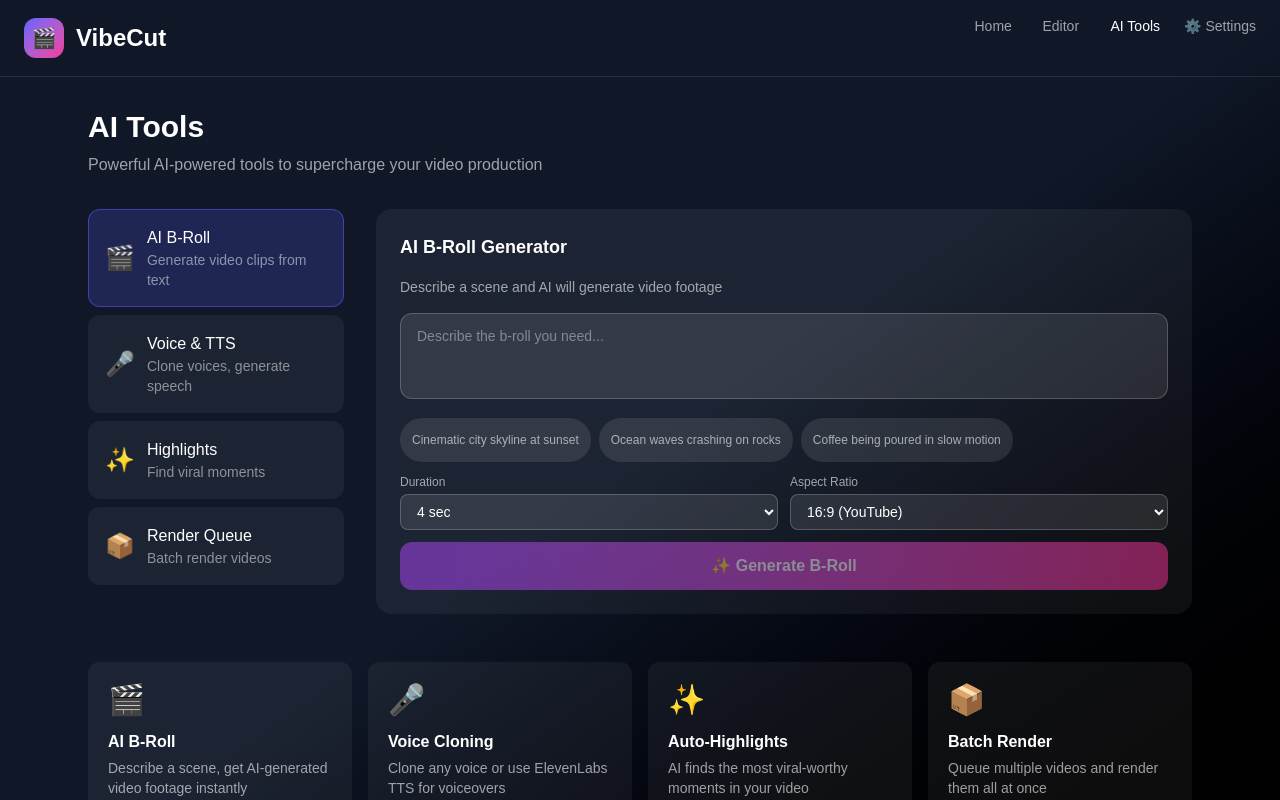
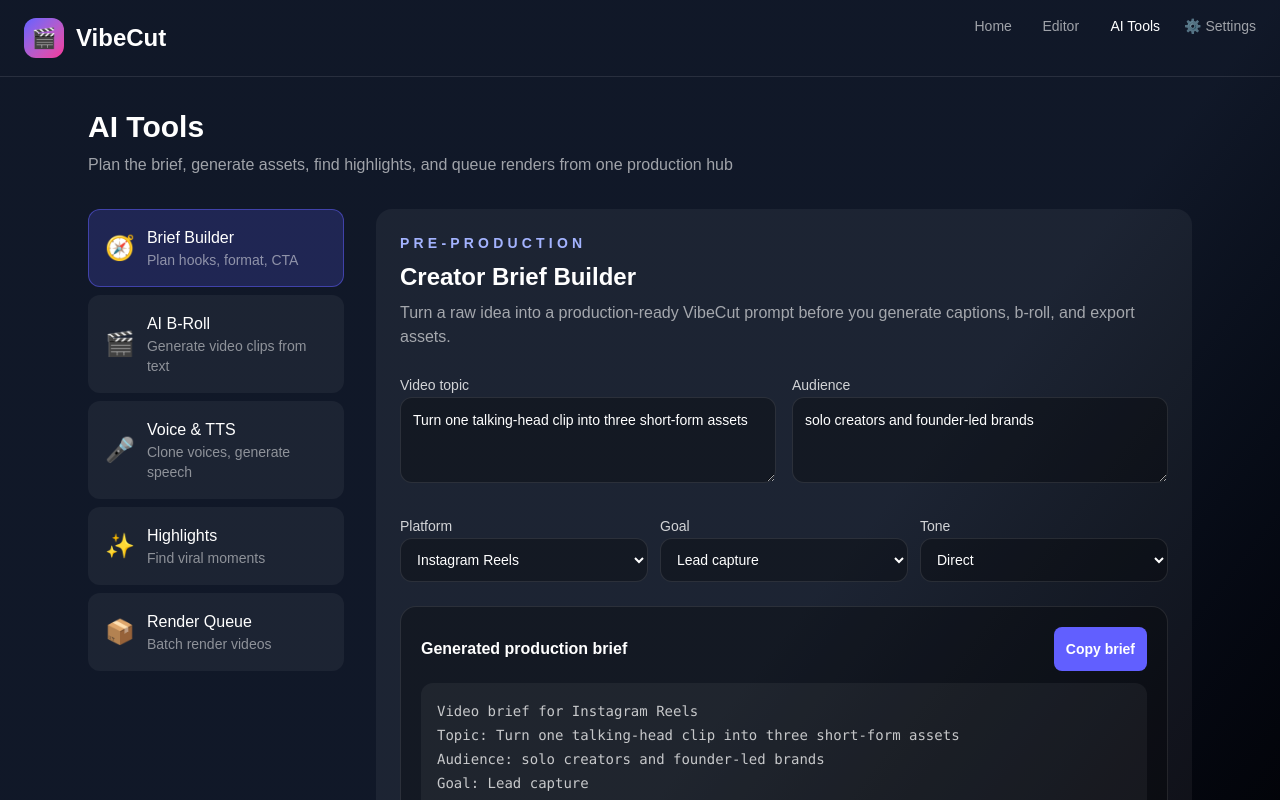
Before and after one commit to RuckVibeCodes/vibecut-web, a Next.js app: page /tools in a window 1280 px wide. Shown: the top 800 px of the page. Built offline with nearby package versions, Linux system fonts and the light colour scheme.

Commit message:
feat: add creator brief builder

```diff
--- a/src/app/tools/page.tsx
+++ b/src/app/tools/page.tsx
@@ -6,13 +6,15 @@ import { BRollGenerator } from '@/components/BRollGenerator';
 import { VoiceCloning } from '@/components/VoiceCloning';
 import { HighlightDetector } from '@/components/HighlightDetector';
 import { RenderQueue } from '@/components/RenderQueue';
+import { CreatorBriefBuilder } from '@/components/CreatorBriefBuilder';
 
-type ToolTab = 'broll' | 'voice' | 'highlights' | 'render';
+type ToolTab = 'brief' | 'broll' | 'voice' | 'highlights' | 'render';
 
 export default function ToolsPage() {
-  const [activeTab, setActiveTab] = useState<ToolTab>('broll');
+  const [activeTab, setActiveTab] = useState<ToolTab>('brief');
 
   const tools = [
+    { id: 'brief' as const, name: 'Brief Builder', icon: '🧭', description: 'Plan hooks, format, CTA' },
     { id: 'broll' as const, name: 'AI B-Roll', icon: '🎬', description: 'Generate video clips from text' },
     { id: 'voice' as const, name: 'Voice & TTS', icon: '🎤', description: 'Clone voices, generate speech' },
     { id: 'highlights' as const, name: 'Highlights', icon: '✨', description: 'Find viral moments' },
@@ -48,7 +50,7 @@ export default function ToolsPage() {
       <main className="max-w-6xl mx-auto px-6 py-8">
         <div className="mb-8">
           <h1 className="text-3xl font-bold text-white mb-2">AI Tools</h1>
-          <p className="text-white/60">Powerful AI-powered tools to supercharge your video production</p>
+          <p className="text-white/60">Plan the brief, generate assets, find highlights, and queue renders from one production hub</p>
         </div>
 
         <div className="flex gap-8">
@@ -77,6 +79,7 @@ export default function ToolsPage() {
 
           {/* Content */}
           <div className="flex-1 bg-white/5 rounded-2xl p-6">
+            {activeTab === 'brief' && <CreatorBriefBuilder />}
             {activeTab === 'broll' && <BRollGenerator />}
             {activeTab === 'voice' && <VoiceCloning />}
             {activeTab === 'highlights' && (
@@ -92,6 +95,12 @@ export default function ToolsPage() {
         {/* Feature cards */}
         <div className="mt-12 grid md:grid-cols-2 lg:grid-cols-4 gap-4">
           {[
+            {
+              icon: '🧭',
+              title: 'Brief Builder',
+              description: 'Convert an idea into a hook, format, proof point, and CTA before editing',
+              features: ['Platform fit', 'Hook options', 'Copyable prompt'],
+            },
             {
               icon: '🎬',
               title: 'AI B-Roll',
--- /dev/null
+++ b/src/components/CreatorBriefBuilder.tsx
@@ -0,0 +1,197 @@
+'use client';
+
+import { useMemo, useState } from 'react';
+
+type Platform = 'tiktok' | 'reels' | 'shorts' | 'linkedin';
+type Goal = 'awareness' | 'leads' | 'education' | 'launch';
+type Tone = 'direct' | 'story' | 'expert' | 'playful';
+
+const platformOptions: Record<Platform, { label: string; format: string; watchout: string }> = {
+  tiktok: {
+    label: 'TikTok',
+    format: '9:16, fast pattern interrupts, captions on every beat',
+    watchout: 'Make the first 2 seconds visually obvious without audio.',
+  },
+  reels: {
+    label: 'Instagram Reels',
+    format: '9:16, polished hook, punchy visual rhythm',
+    watchout: 'Keep overlays short enough to read on a phone.',
+  },
+  shorts: {
+    label: 'YouTube Shorts',
+    format: '9:16, search-friendly title idea, strong retention loop',
+    watchout: 'Promise one outcome and deliver it before the final CTA.',
+  },
+  linkedin: {
+    label: 'LinkedIn',
+    format: '4:5 or 1:1, professional captions, credibility proof',
+    watchout: 'Lead with business pain and avoid creator jargon.',
+  },
+};
+
+const goalOptions: Record<Goal, { label: string; cta: string; proof: string }> = {
+  awareness: {
+    label: 'Awareness',
+    cta: 'Follow for the next teardown',
+    proof: 'Show the before/after or surprising takeaway early.',
+  },
+  leads: {
+    label: 'Lead capture',
+    cta: 'Comment “brief” or tap the link to get the checklist',
+    proof: 'Name the cost of the problem and the quick win.',
+  },
+  education: {
+    label: 'Education',
+    cta: 'Save this before your next edit',
+    proof: 'Use a numbered framework viewers can repeat.',
+  },
+  launch: {
+    label: 'Launch',
+    cta: 'Join the waitlist / try the beta today',
+    proof: 'Make the new capability concrete with a mini demo.',
+  },
+};
+
+const toneOptions: Record<Tone, { label: string; hook: string; style: string }> = {
+  direct: {
+    label: 'Direct',
+    hook: 'Stop editing like this if you want the video to convert.',
+    style: 'Short sentences, clear contrast, no filler.',
+  },
+  story: {
+    label: 'Story-led',
+    hook: 'I almost deleted this clip, then it became the best part of the video.',
+    style: 'Open loop, conflict, payoff, then lesson.',
+  },
+  expert: {
+    label: 'Expert',
+    hook: 'Here is the edit decision most creators skip before they render.',
+    style: 'Specific diagnosis, credible language, practical takeaway.',
+  },
+  playful: {
+    label: 'Playful',
+    hook: 'Your video called. It wants better b-roll.',
+    style: 'Light humor, vivid labels, energetic captions.',
+  },
+};
+
+export function CreatorBriefBuilder() {
+  const [platform, setPlatform] = useState<Platform>('reels');
+  const [goal, setGoal] = useState<Goal>('leads');
+  const [tone, setTone] = useState<Tone>('direct');
+  const [topic, setTopic] = useState('Turn one talking-head clip into three short-form assets');
+  const [audience, setAudience] = useState('solo creators and founder-led brands');
+  const [copied, setCopied] = useState(false);
+
+  const brief = useMemo(() => {
+    const selectedPlatform = platformOptions[platform];
+    const selectedGoal = goalOptions[goal];
+    const selectedTone = toneOptions[tone];
+
+    return [
+      `Video brief for ${selectedPlatform.label}`,
+      `Topic: ${topic}`,
+      `Audience: ${audience}`,
+      `Goal: ${selectedGoal.label}`,
+      `Tone: ${selectedTone.label} — ${selectedTone.style}`,
+      `Hook: ${selectedTone.hook}`,
+      `Structure: hook → problem → proof/demo → 3 edit beats → CTA`,
+      `Format: ${selectedPlatform.format}`,
+      `Proof point: ${selectedGoal.proof}`,
+      `CTA: ${selectedGoal.cta}`,
+      `B-roll notes: show the raw clip, timeline edits, caption pass, and final export preview.`,
+      `Caption notes: 6-9 words per line, emphasize the transformation words, keep contrast high.`,
+      `Watchout: ${selectedPlatform.watchout}`,
+    ].join('\n');
+  }, [audience, goal, platform, tone, topic]);
+
+  const copyBrief = async () => {
+    try {
+      await navigator.clipboard.writeText(brief);
+      setCopied(true);
+      window.setTimeout(() => setCopied(false), 1600);
+    } catch {
+      setCopied(false);
+    }
+  };
+
+  return (
+    <div className="space-y-6">
+      <div>
+        <p className="text-sm font-semibold uppercase tracking-[0.3em] text-indigo-300">Pre-production</p>
+        <h2 className="mt-2 text-2xl font-bold text-white">Creator Brief Builder</h2>
+        <p className="mt-2 text-white/60">
+          Turn a raw idea into a production-ready VibeCut prompt before you generate captions, b-roll, and export assets.
+        </p>
+      </div>
+
+      <div className="grid gap-4 lg:grid-cols-2">
+        <label className="space-y-2">
+          <span className="text-sm font-medium text-white/80">Video topic</span>
+          <textarea
+            value={topic}
+            onChange={(event) => setTopic(event.target.value)}
+            rows={3}
+            className="w-full rounded-xl border border-white/10 bg-black/30 p-3 text-sm text-white outline-none transition placeholder:text-white/30 focus:border-indigo-400"
+          />
+        </label>
+
+        <label className="space-y-2">
+          <span className="text-sm font-medium text-white/80">Audience</span>
+          <textarea
+            value={audience}
+            onChange={(event) => setAudience(event.target.value)}
+            rows={3}
+            className="w-full rounded-xl border border-white/10 bg-black/30 p-3 text-sm text-white outline-none transition placeholder:text-white/30 focus:border-indigo-400"
+          />
+        </label>
+      </div>
+
+      <div className="grid gap-3 md:grid-cols-3">
+        <BriefSelect label="Platform" value={platform} onChange={(value) => setPlatform(value as Platform)} options={platformOptions} />
+        <BriefSelect label="Goal" value={goal} onChange={(value) => setGoal(value as Goal)} options={goalOptions} />
+        <BriefSelect label="Tone" value={tone} onChange={(value) => setTone(value as Tone)} options={toneOptions} />
+      </div>
+
+      <div className="rounded-2xl border border-white/10 bg-black/30 p-5">
+        <div className="mb-3 flex items-center justify-between gap-3">
+          <h3 className="font-semibold text-white">Generated production brief</h3>
+          <button
+            type="button"
+            onClick={copyBrief}
+            className="rounded-lg bg-indigo-500 px-3 py-2 text-sm font-semibold text-white transition hover:bg-indigo-400"
+          >
+            {copied ? 'Copied' : 'Copy brief'}
+          </button>
+        </div>
+        <pre className="whitespace-pre-wrap rounded-xl bg-white/5 p-4 text-sm leading-6 text-white/75">{brief}</pre>
+      </div>
+    </div>
+  );
+}
+
+type BriefSelectProps<T extends string> = {
+  label: string;
+  value: T;
+  onChange: (value: string) => void;
+  options: Record<T, { label: string }>;
+};
+
+function BriefSelect<T extends string>({ label, value, onChange, options }: BriefSelectProps<T>) {
+  return (
+    <label className="space-y-2">
+      <span className="text-sm font-medium text-white/80">{label}</span>
+      <select
+        value={value}
+        onChange={(event) => onChange(event.target.value)}
+        className="w-full rounded-xl border border-white/10 bg-black/30 p-3 text-sm text-white outline-none transition focus:border-indigo-400"
+      >
+        {(Object.keys(options) as T[]).map((optionValue) => (
+          <option key={optionValue} value={optionValue} className="bg-gray-950">
+            {options[optionValue].label}
+          </option>
+        ))}
+      </select>
+    </label>
+  );
+}
```
